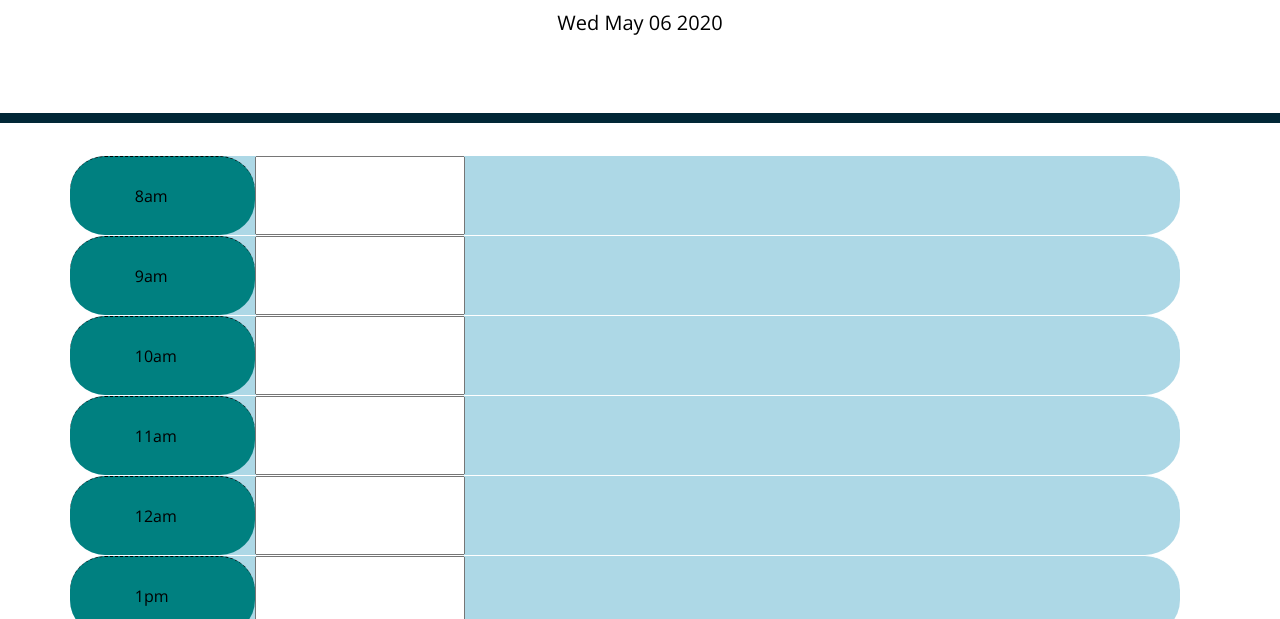
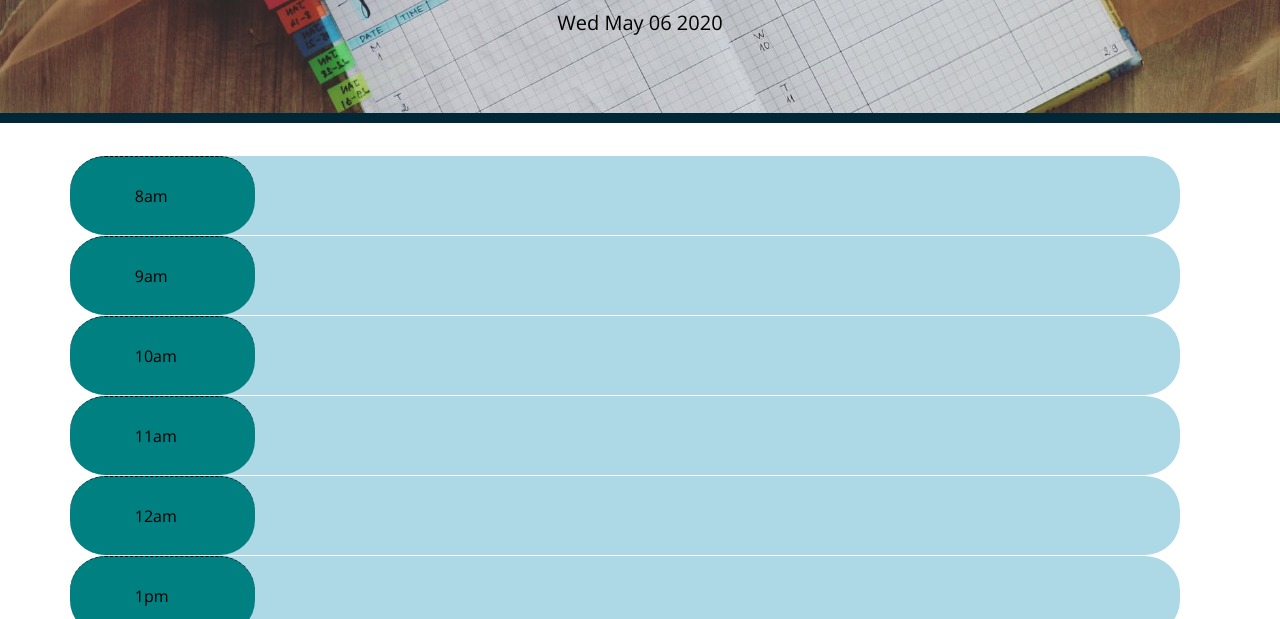
Before and after one commit to Creyes17e/HW5-WorkDayScheduler, a plain HTML site: page index.html in a window 1280 px wide. Shown: the part 181-800 px from the top of the page. Drawn offline with nearby package versions, Linux system fonts and the light colour scheme.

Commit message:
added jumbotron bg img

```diff
--- a/assets/css/style.css
+++ b/assets/css/style.css
@@ -64,6 +64,14 @@ h1 {
   width: 30%;
   height: 20%;
 }
+
+.userInput {
+  color: darkgreen;
+  width: 80%;
+  border: transparent;
+  background-color: transparent;
+  text-align: center;
+}
 .past {
   background-color: #d3d3d3;
   color: white;
```
Also changed, not shown: assets/images/jumbotronbgimg.jpeg (added).
